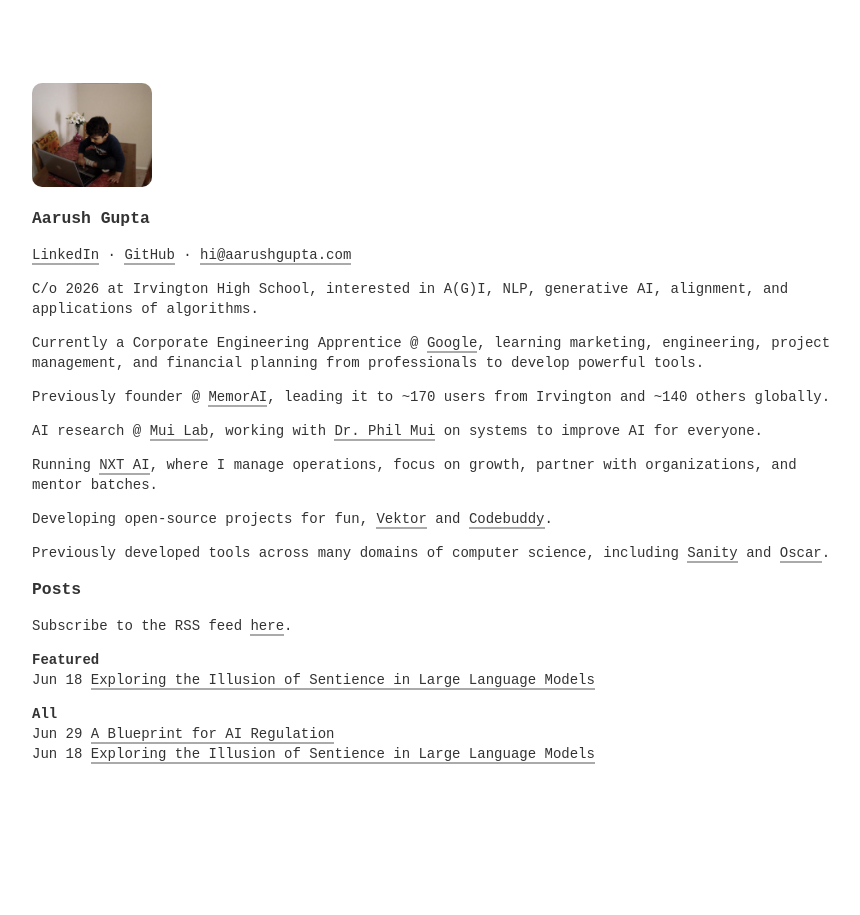
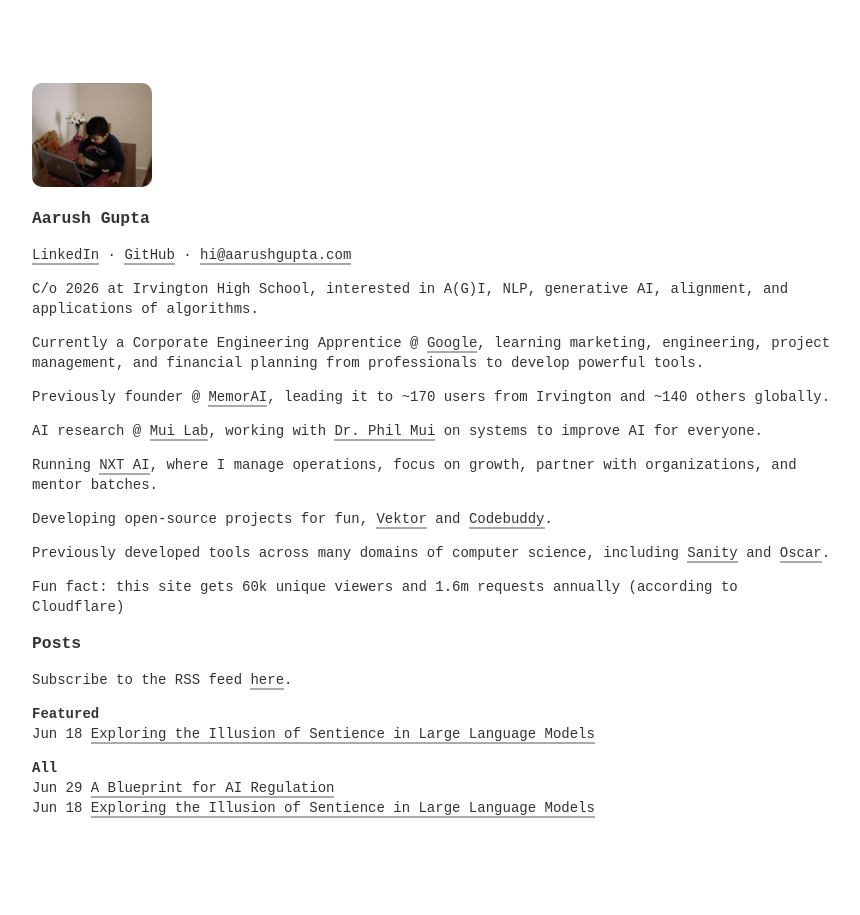
Before and after one commit to notallm/notallm.github.io, a Jekyll site: the page built from index.md, in a window 1280 px wide. Shown: the whole page, without its empty margins (208-1068 px from the left). Built offline with Jekyll 4.4.1, drawn with Linux system fonts in a browser that asks for light colours.

Commit message:
add subtle view count flex

```diff
--- a/index.md
+++ b/index.md
@@ -20,6 +20,8 @@
 Developing open-source projects for fun, [Vektor](https://github.com/notallm/vektor) and [Codebuddy](https://github.com/notallm/codebuddy).
 
 Previously developed tools across many domains of computer science, including [Sanity](https://github.com/notallm/sanity) and [Oscar](https://github.com/notallm/oscar).
+
+Fun fact: this site gets 60k unique viewers and 1.6m requests annually (according to Cloudflare)
 
 ### Posts
 
```
